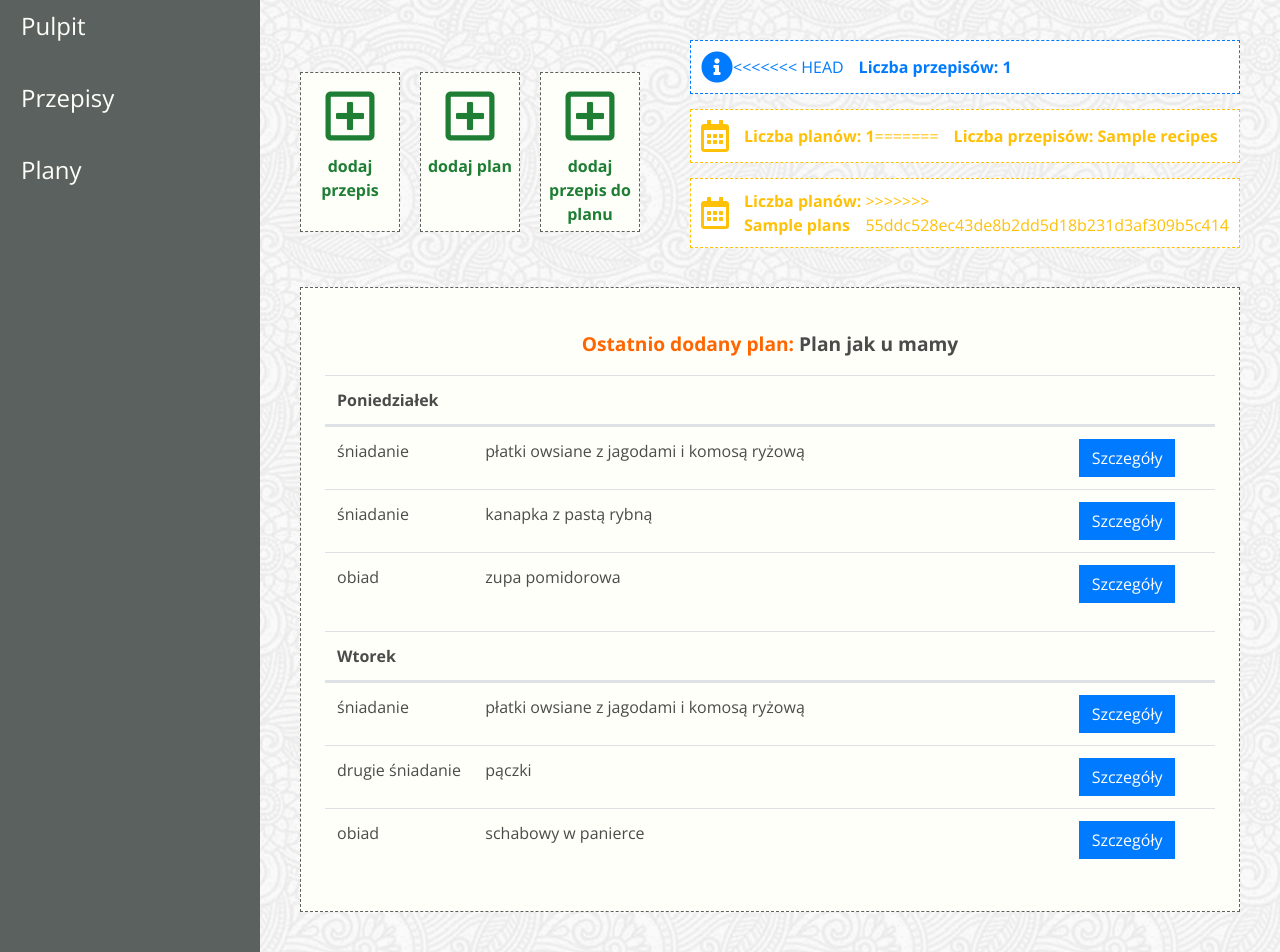
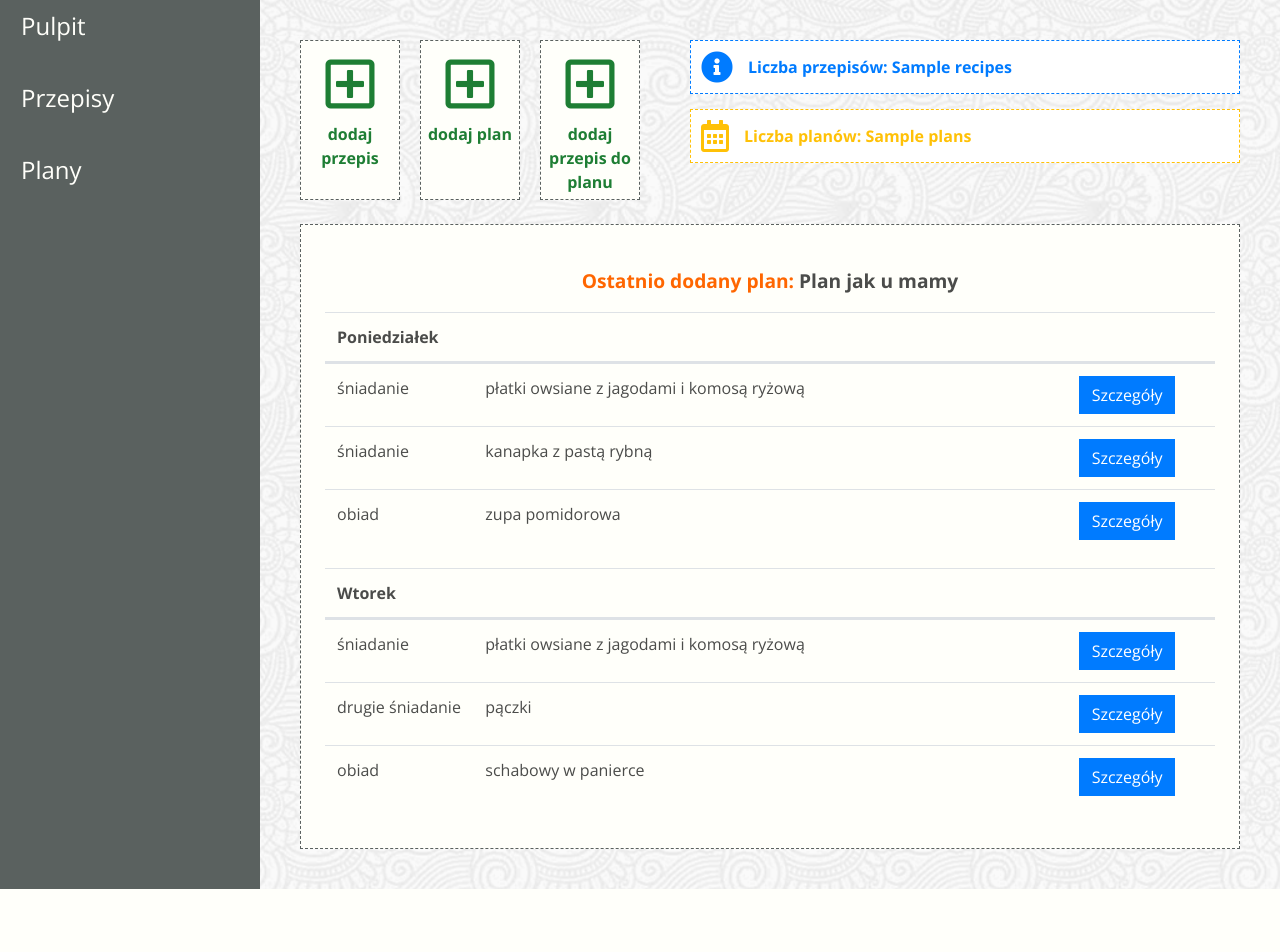
Before and after one commit to JazzDoggo/Jedzonko_ScrumLab, a Django app: template jedzonko/templates/dashboard.html in a window 1280 px wide. Shown: the part 84-1036 px from the top of the page. After the commit the page ends 973 px from the top, so only its background shows below. Run offline with Django 3.2, Linux system fonts and the light colour scheme; the template is opened without the code that fills it: most values are stand-ins (such as "Sample title", 1, 10 or a date in 2020); some libraries are stand-ins or nearby versions; some web fonts are replaced.

Commit message:
feature-6.1 done

```diff
--- a/jedzonko/models.py
+++ b/jedzonko/models.py
@@ -11,7 +11,6 @@ class Recipe(models.Model):
     updated = models.DateTimeField(auto_now=True)
     preparation_time = models.TimeField()
     votes = models.IntegerField(default=0)
-
 
 
 class Plan(models.Model):
--- a/jedzonko/templates/app-schedules.html
+++ b/jedzonko/templates/app-schedules.html
@@ -8,7 +8,7 @@
             <h3 class="color-header text-uppercase">LISTA PLANÓW</h3>
         </div>
         <div class="col d-flex justify-content-end mb-2 noPadding">
-            <a href=""
+            <a href="{% url 'plan-add' %}"
                class="btn btn-success rounded-0 pt-0 pb-0 pr-4 pl-4">Dodaj
                 plan</a>
         </div>
--- a/jedzonko/templates/dashboard.html
+++ b/jedzonko/templates/dashboard.html
@@ -26,19 +26,11 @@
         <div class="dashboard-alerts">
             <div class="alert-item alert-info">
                 <i class="fas icon-circle fa-info-circle"></i>
-<<<<<<< HEAD
-                <span class="font-weight-bold">Liczba przepisów: 1</span>
-            </div>
-            <div class="alert-item alert-light">
-                <i class="far icon-calendar fa-calendar-alt"></i>
-                <span class="font-weight-bold">Liczba planów: 1</span>
-=======
                 <span class="font-weight-bold">Liczba przepisów: {{ recipes }}</span>
             </div>
             <div class="alert-item alert-light">
                 <i class="far icon-calendar fa-calendar-alt"></i>
                 <span class="font-weight-bold">Liczba planów: {{ plans }}</span>
->>>>>>> 55ddc528ec43de8b2dd5d18b231d3af309b5c414
             </div>
         </div>
     </div>
--- a/scrumlab/urls.py
+++ b/scrumlab/urls.py
@@ -34,7 +34,7 @@ urlpatterns = [
     # path('recipe/modify/<id>/', empty, ),
     # path('plan/<id>/', empty, ),
     path('plan/list/', empty, name='plan-list'),
-    path('plan/add/', empty, name='plan-add'),
+    path('plan/add/', PlanAddView.as_view(), name='plan-add'),
     path('plan/add-recipe/', empty, name='plan-add-recipe'),
 
 ]
```
Also changed, not shown: jedzonko/templates/app-add-schedules.html (+7 -4 lines), jedzonko/views.py (+9 -3 lines).
